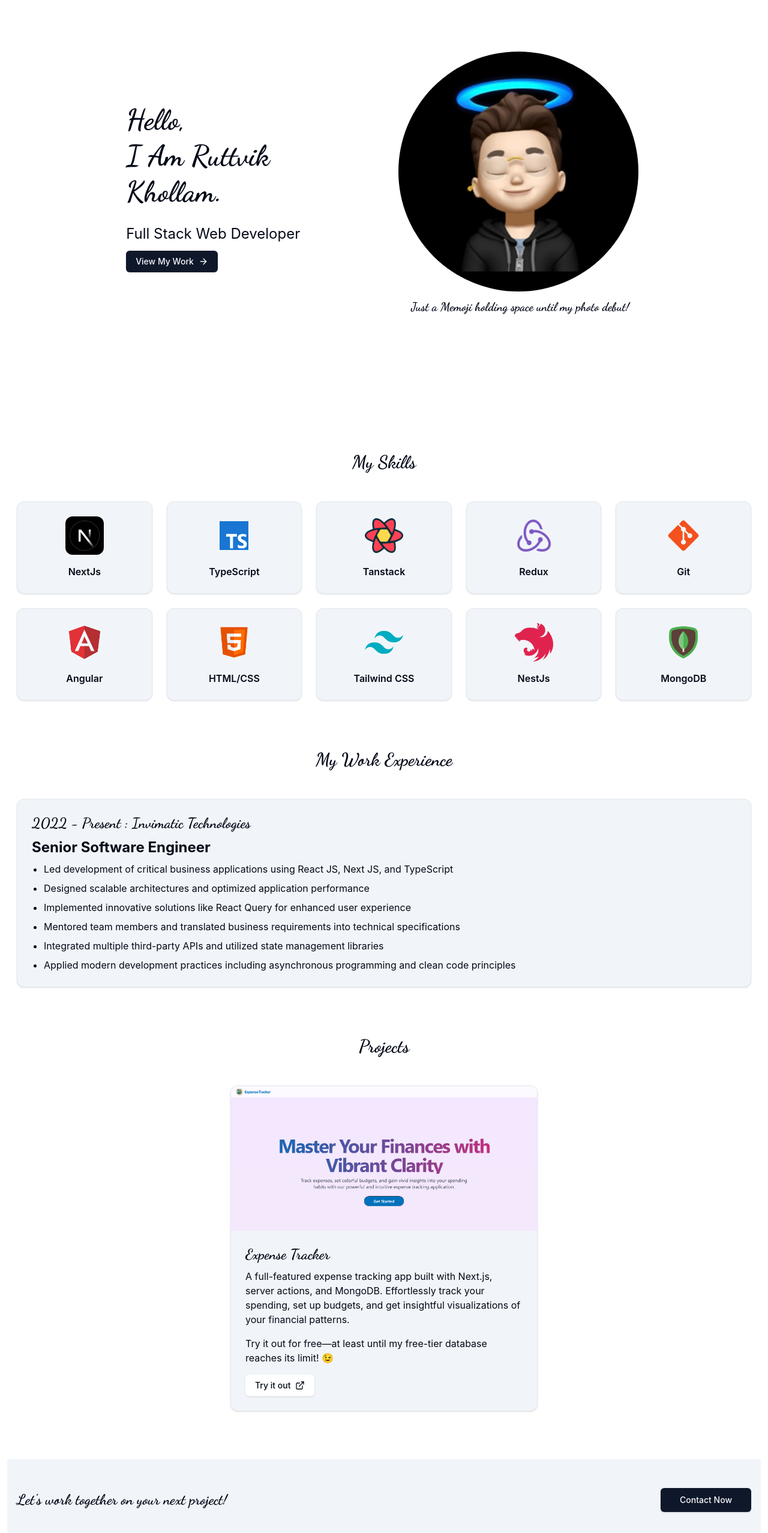
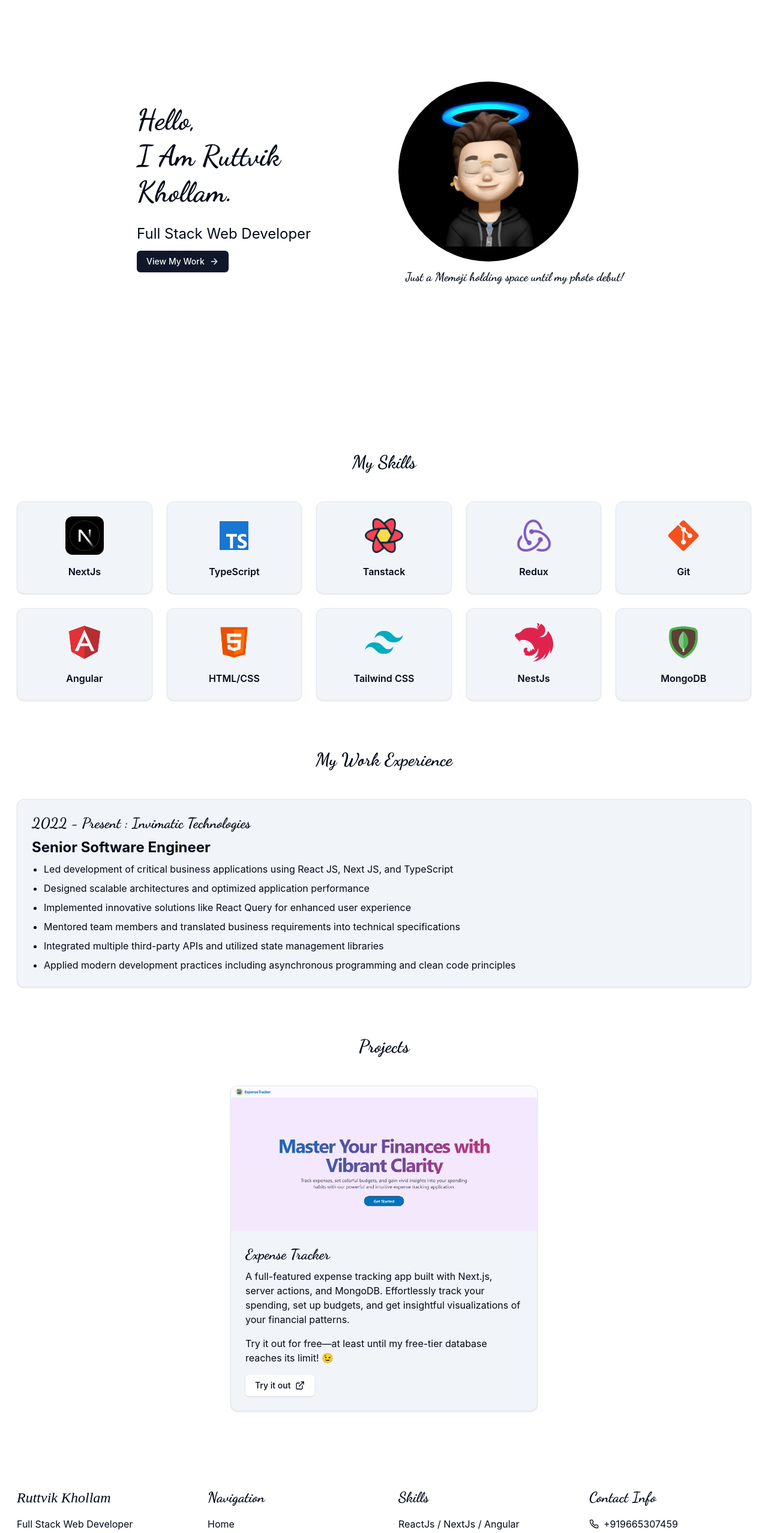
Before and after one commit to ruttvik1021/ruttvik-khollam, a Next.js app: page / in a window 1280 px wide. Shown: the part 140-2696 px from the top of the page at 60% size. Built offline with nearby package versions, Linux system fonts and the light colour scheme; a web font is replaced by a local one.

Commit message:
Update page.tsx

```diff
--- a/src/app/page.tsx
+++ b/src/app/page.tsx
@@ -241,8 +241,8 @@
             <Image
               src="/profile.jpg"
               alt="Ruttvik Khollam"
-              width={400}
-              height={400}
+              width={300}
+              height={300}
               className="rounded-full"
             />
             <motion.p
@@ -381,7 +381,7 @@
       </section>
 
       {/* Contact */}
-      <motion.section
+      {/* <motion.section
         initial={{ opacity: 0 }}
         whileInView={{ opacity: 1 }}
         viewport={{ once: true }}
@@ -440,7 +440,7 @@
             </Dialog>
           </div>
         </div>
-      </motion.section>
+      </motion.section> */}
 
       {/* Footer */}
       <footer className="container mx-auto px-4 py-12">
```
